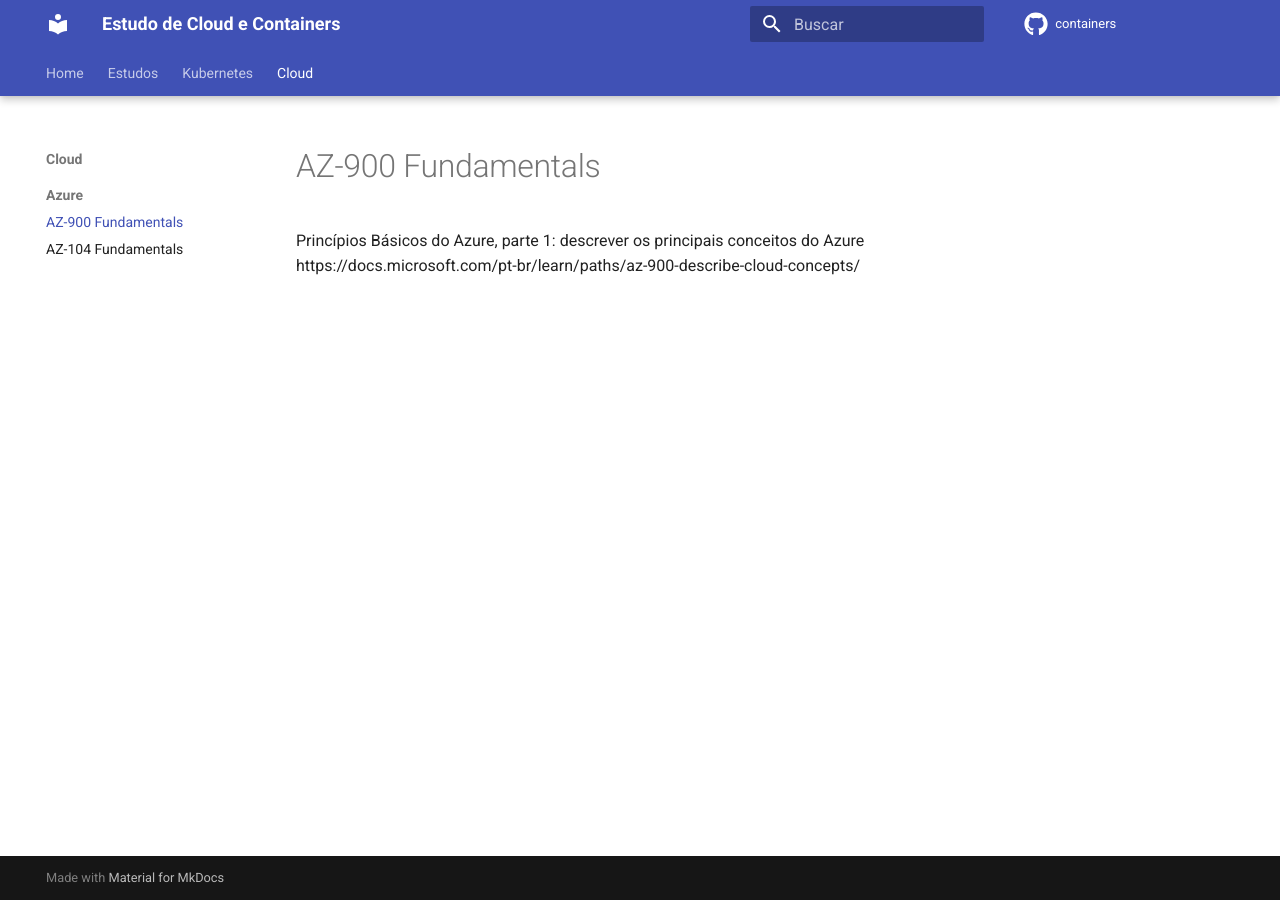
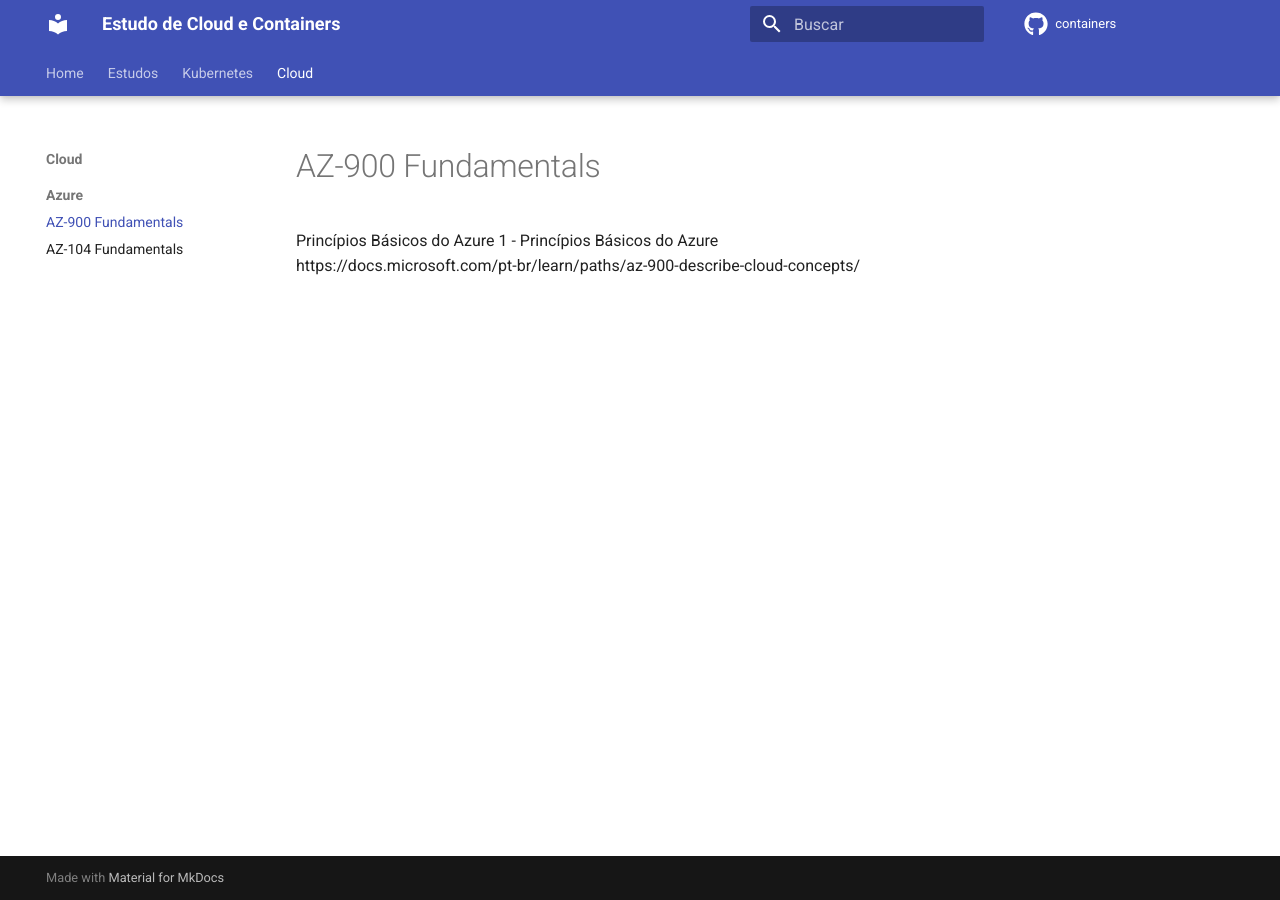
Before and after one commit to pedrolsazevedo/containers, an MkDocs documentation site: the page built from docs/estudos/azure/az900.md, in a window 1280 px wide. Built offline with MkDocs 1.6.1 and Material for MkDocs 9.7.7, drawn with Linux system fonts in a browser that asks for light colours; comment, search, counter and statistics services are not loaded; the version menu is left out.

Commit message:
Ajuste home

```diff
--- a/docs/estudos/azure/az900.md
+++ b/docs/estudos/azure/az900.md
@@ -1,2 +1,3 @@
-Princípios Básicos do Azure, parte 1: descrever os principais conceitos do Azure
+Princípios Básicos do Azure
+1 - Princípios Básicos do Azure
 https://docs.microsoft.com/pt-br/learn/paths/az-900-describe-cloud-concepts/
```
Also changed, not shown: docs/estudos/azure/az305.md (added, +2 -0 lines), docs/index.md (+4 -0 lines), docs/kubernetes/modelos/wordpress/index.md (+1 -1 lines).
